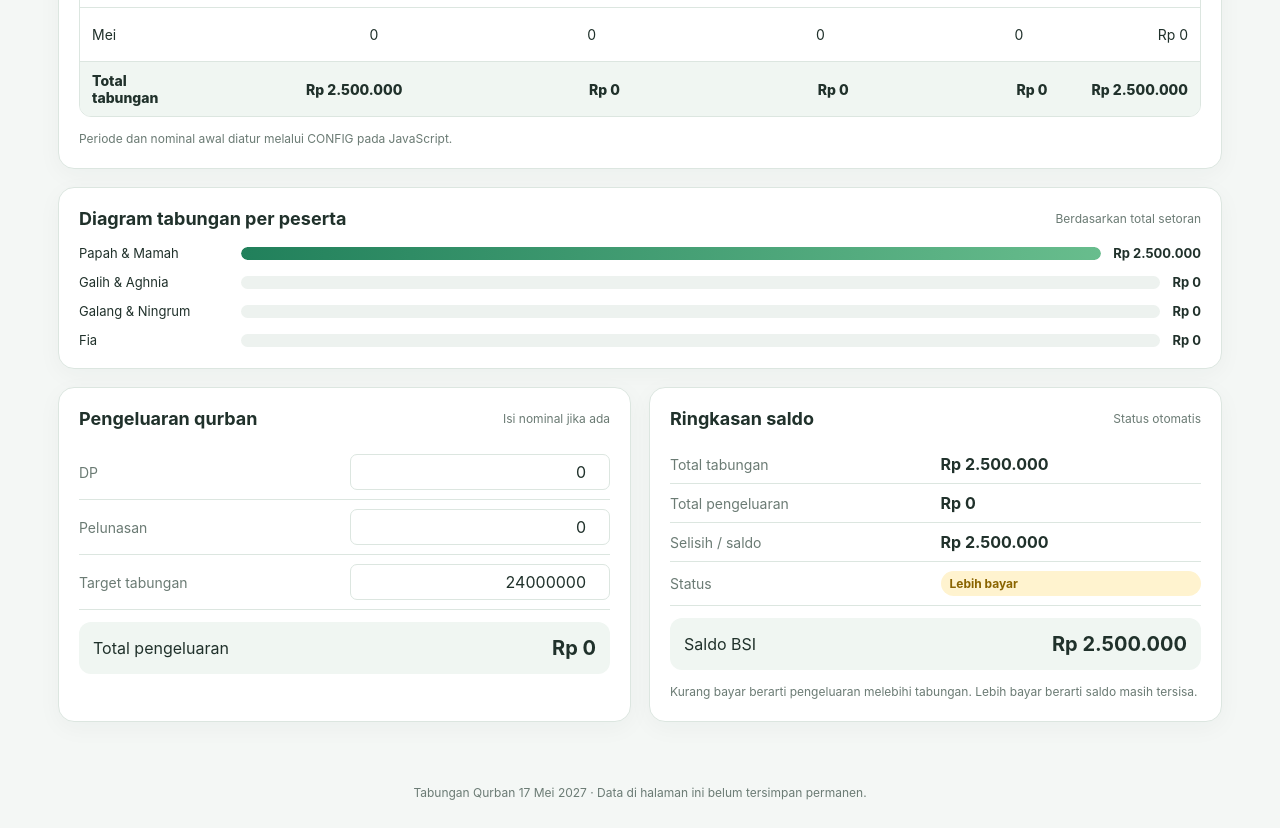
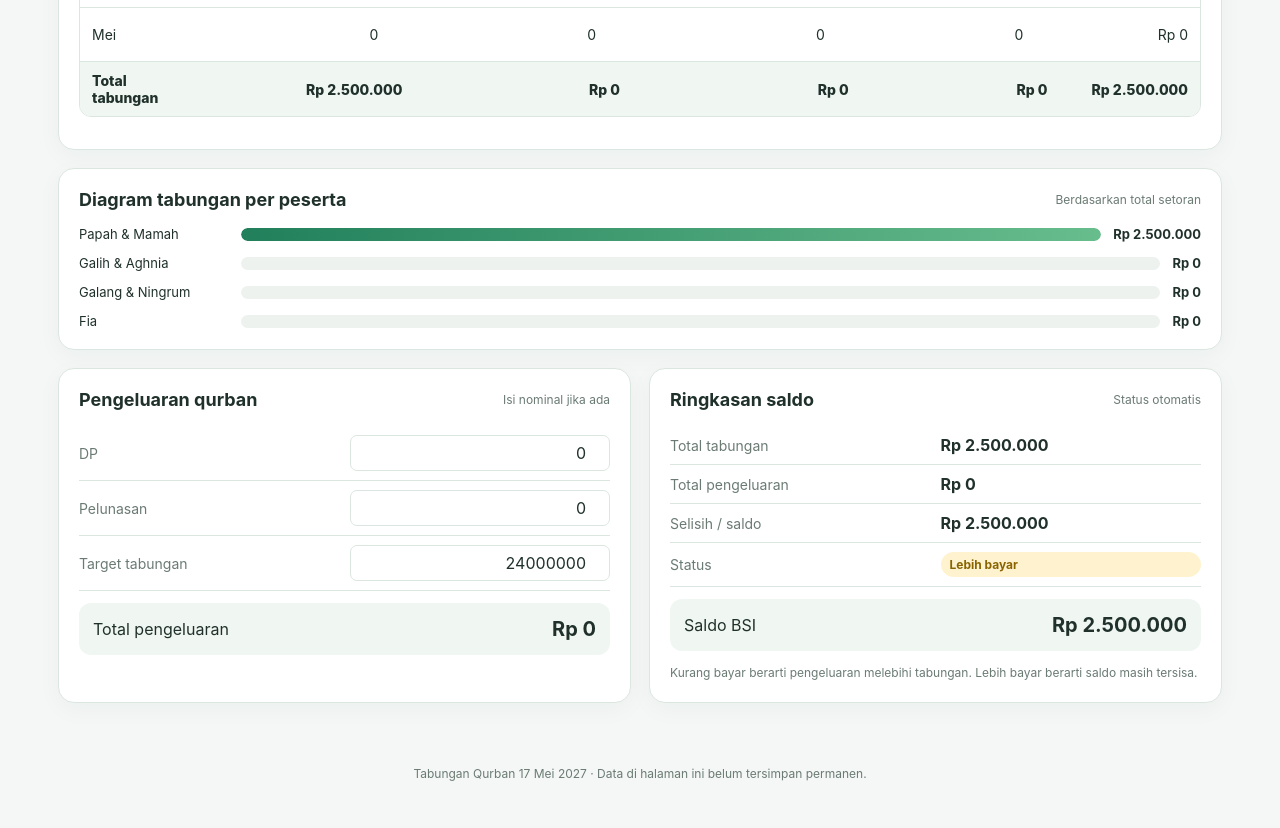
Before and after one commit to Brogalang/tabungan-qurban, a plain HTML site: page index.html in a window 1280 px wide. Shown: the part 930-1758 px from the top of the page. Drawn offline with Linux system fonts and the light colour scheme.

Commit message:
delete text note

```diff
--- a/index.html
+++ b/index.html
@@ -440,7 +440,7 @@
                </table>
             </div>
             <p class="note">
-               Periode dan nominal awal diatur melalui CONFIG pada JavaScript.
+
             </p>
          </section>
          <section class="panel">
```
